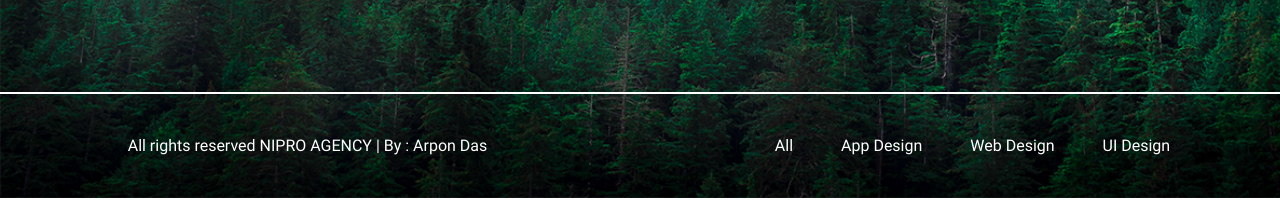
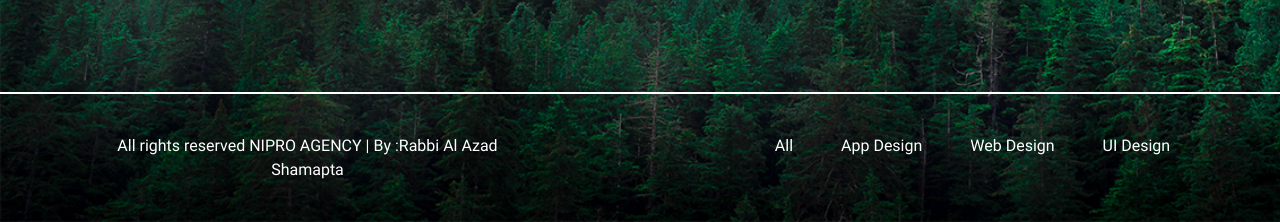
Before and after one commit to azadshamapta123/nipro, a plain HTML site: page index.html in a window 1280 px wide. Shown: the part 6800-7022 px from the top of the page. Before the commit the page ends 6998 px from the top, so only its background shows below. Drawn offline with Linux system fonts and the light colour scheme; a script that the page names is missing; some icons are missing.

Commit message:
Update index.html

```diff
--- a/index.html
+++ b/index.html
@@ -885,7 +885,7 @@
       <div class="container">
         <div class="row">
           <div class="col-lg-5 col-md-5  order-md-0 col-sm-12 order-sm-1">
-            <p class="footer_p2 m-0 text-center">All rights reserved NIPRO AGENCY  |  By : Arpon Das</p>
+            <p class="footer_p2 m-0 text-center">All rights reserved NIPRO AGENCY  |  By :Rabbi Al Azad Shamapta</p>
           </div>
 
           <div class="col-lg-5  offset-lg-2 col-md-5 order-md-1 offset-md-2 col-sm-12 footer_menu order-sm-0">
```
